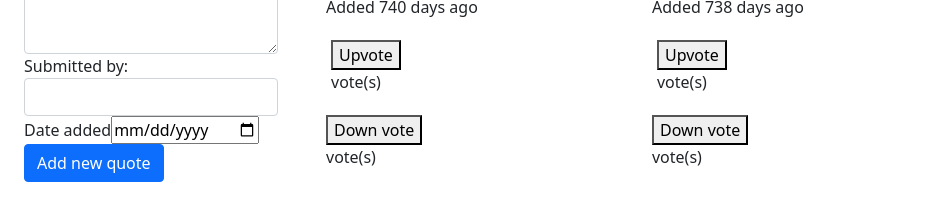
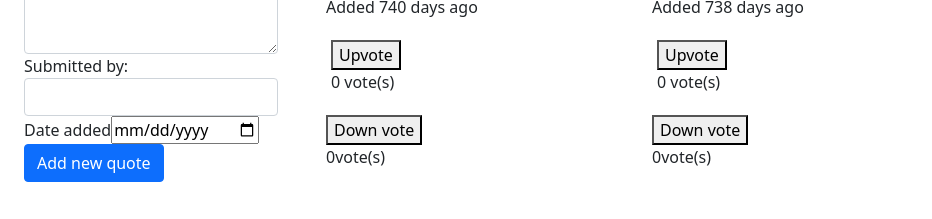
Before and after one commit to wanjugu96/Quotes-App, an Angular app: page / in a window 1280 px wide. Shown: the part 309-528 px from the top of the page, without its empty margins (0-932 px from the left). Built offline with nearby package versions, Linux system fonts and the light colour scheme.

Commit message:
ading the down and upvote functionality

```diff
--- a/src/app/quotes-details/quotes-details.component.ts
+++ b/src/app/quotes-details/quotes-details.component.ts
@@ -13,22 +13,22 @@ export class QuotesDetailsComponent implements OnInit {
   @Input()
   quotess!: Quotes;
   //quotes=quotes
-//   @Output() isComplete=new EventEmitter<boolean>();
+ @Output() isComplete=new EventEmitter<boolean>();
 
-// downvotes:number=0;
-// upvotes:number=0;
+downvotes:number=0;
+upvotes:number=0;
 
-//   upvote(){
+  upvote(){
 
-// this.upvotes=this.upvotes+1;
-// return this.upvotes;
-//   }
+this.upvotes=this.upvotes+1;
+return this.upvotes;
+  }
 
-// downvote(){
-//   this.downvotes=this.downvotes+1;
-//   return this.downvotes
-// }
-// downvotess:number=this.downvotes
+downvote(){
+  this.downvotes=this.downvotes+1;
+  return this.downvotes
+}
+downvotess:number=this.downvotes
 // deleteQuote(complete:boolean){
 //   this.isComplete.emit(complete);
 // }
```
